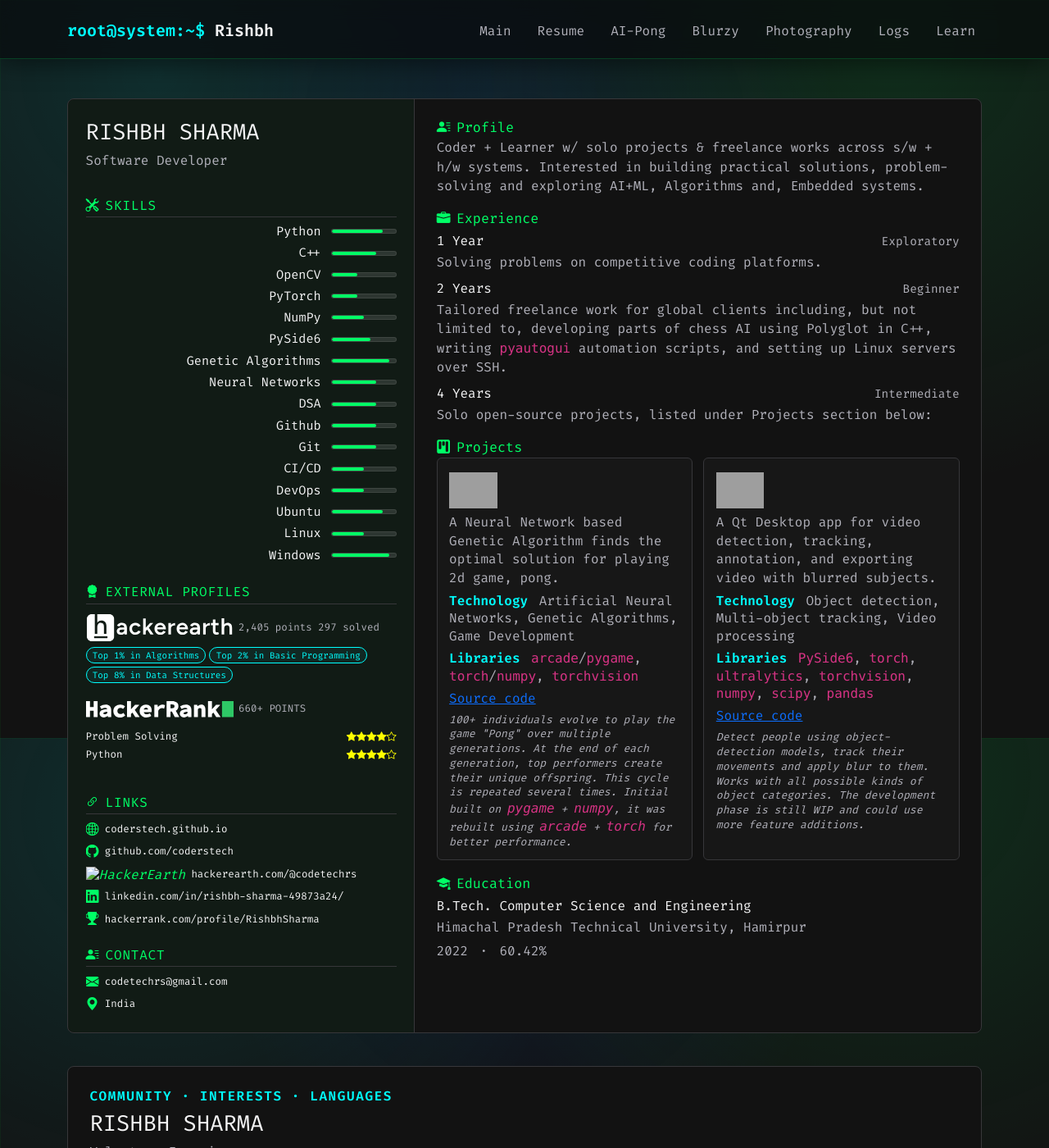
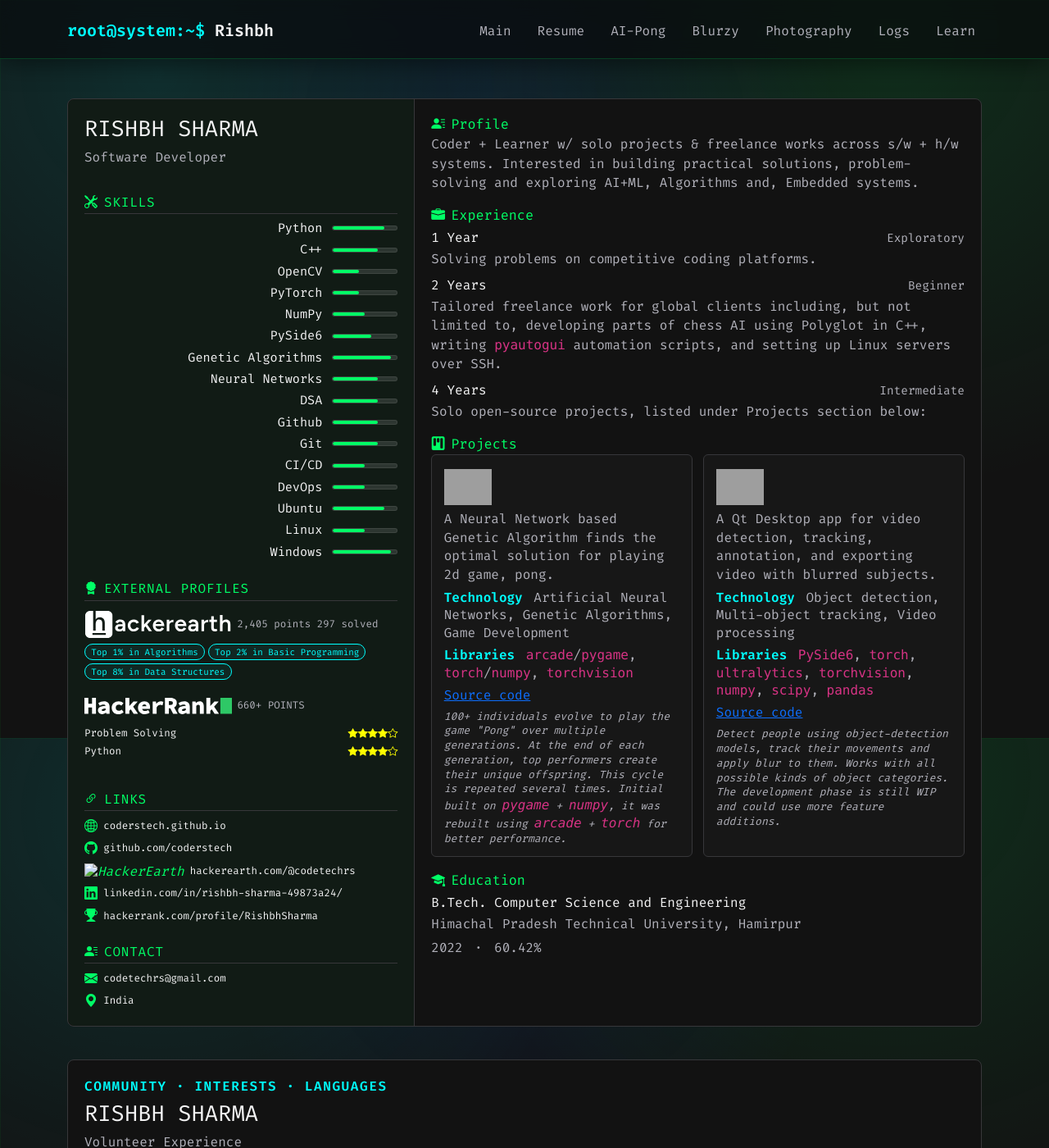
Before and after one commit to CodeRSTech/coderstech.github.io, a Jekyll site: the page built from resume.md, in a window 1280 px wide and 1400 px high. Shown: the whole window at 82% size. Built offline with Jekyll 4.4.1, drawn with Linux system fonts in a browser that asks for light colours; grey boxes are pictures that could not be loaded.

Commit message:
Revised paddings

```diff
--- a/assets/css/resume-shared.css
+++ b/assets/css/resume-shared.css
@@ -32,7 +32,7 @@
   display: flex;
   flex-direction: column;
   gap: 1.15rem;
-  padding: 1.5rem 1.35rem;
+  padding: 1.25rem 1.25rem;
   background-color: var(--resume-sidebar-background, rgba(0, 255, 102, 0.04));
   border-radius: 8px;
 }
@@ -279,7 +279,7 @@
   display: flex;
   flex-direction: column;
   gap: 1.1rem;
-  padding: 1.5rem 1.65rem;
+  padding: 1.25rem 1.25rem;
 }
 
 .resume-header {
```
